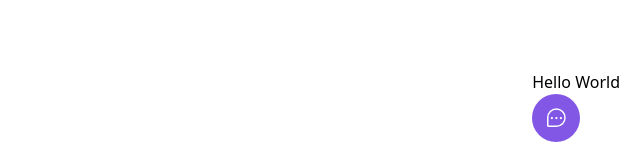
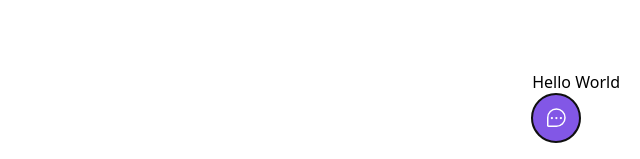
Before and after one commit to laerthnardelli/nlw-return-web, a React (Vite) app in the folder web/: page / in a window 1280 px wide. Both pictures are taken after a click on the button "Feedback". Shown: the part 638-797 px from the top of the page, without its empty margins (640-1280 px from the left). Built offline with nearby package versions, Linux system fonts and the light colour scheme.

Commit message:
changed component to use lib headlessui for accessibility

```diff
--- a/web/src/components/Widget.tsx
+++ b/web/src/components/Widget.tsx
@@ -1,27 +1,18 @@
 import { ChatTeardropDots } from "phosphor-react";
-import { useState } from "react";
+import { Popover } from "@headlessui/react";
 
 export function Widget() {
-  const [isWidgetOpen, setIsWidgetOpen] = useState(false);
-
-  function toggleWidgetVisibility() {
-    setIsWidgetOpen(!isWidgetOpen);
-  }
-
+  //https://headlessui.dev/react/popover
   return (
-    <div className="absolute bottom-5 right-5 ">
-      {/* { isWidgetOpen ?  <p>Hello World</p> : null } */}
-      {isWidgetOpen && <p>Hello World</p>}
-      <button
-        onClick={toggleWidgetVisibility}
-        className="bg-brand-500 rounded-full px-3 h-12 text-white flex items-center group "
-      >
+    <Popover className="absolute bottom-5 right-5 ">
+      <Popover.Panel>Hello World</Popover.Panel>
+      <Popover.Button className="bg-brand-500 rounded-full px-3 h-12 text-white flex items-center group ">
         <ChatTeardropDots className="w-6 h-6" />
         <span className=" max-w-0 overflow-hidden group-hover:max-w-xs transition-all duration-500 ease-linear">
           <span className="pl-2"></span>
           Feedback
         </span>
-      </button>
-    </div>
+      </Popover.Button>
+    </Popover>
   );
 }
```
